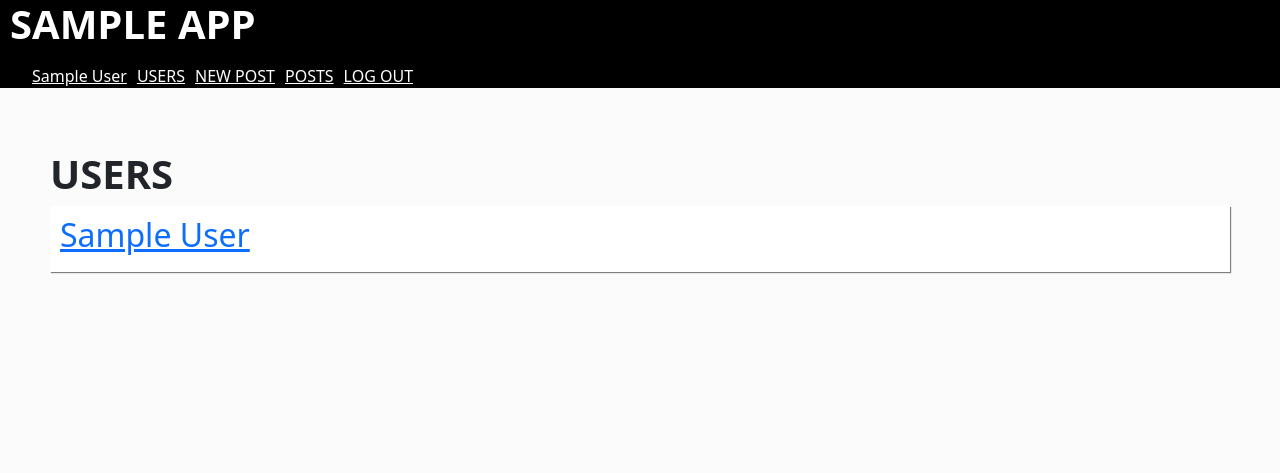
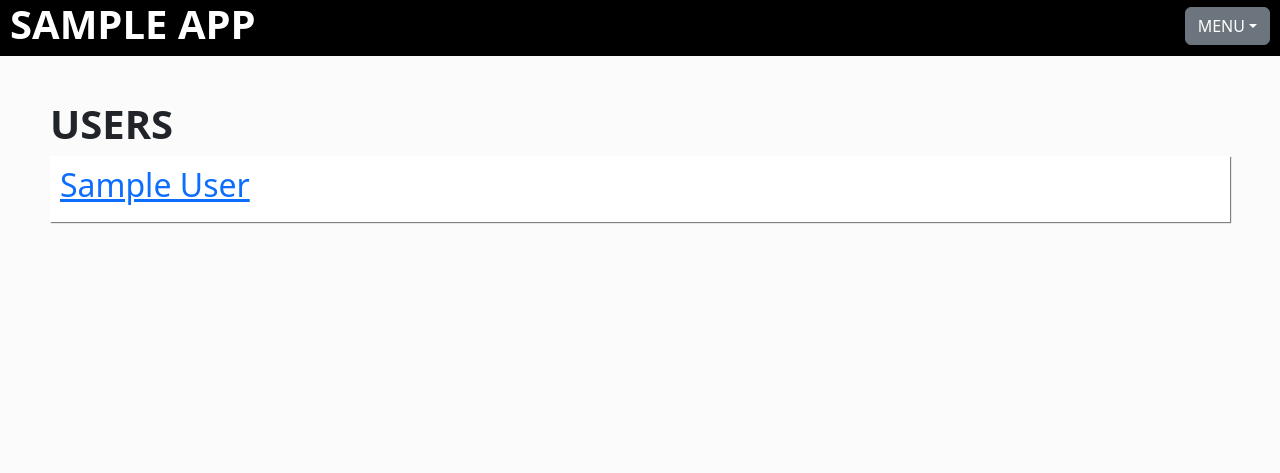
Before and after one commit to tanakadaichi1989/SNS_20171220, a Rails app: page /users in a window 1280 px wide. Shown: the top 473 px of the page. Run offline with Rails 7, Linux system fonts and the light colour scheme; the visitor is signed in with stand-in values (Sample User, id 1); style sheets or scripts are compiled from the project's sources; some libraries are stand-ins or nearby versions.

Commit message:
Add jquery

```diff
--- a/app/assets/javascripts/application.js
+++ b/app/assets/javascripts/application.js
@@ -10,9 +10,13 @@
 // Read Sprockets README (https://github.com/rails/sprockets#sprockets-directives) for details
 // about supported directives.
 //
-//= require jquery
-//= require jquery-ui/widgets/datepicker
 //= require rails-ujs
-//= require bootstrap
 //= require turbolinks
 //= require_tree .
+//= require jquery3
+//= require popper
+//= require bootstrap-sprockets
+
+$(function(){
+  $('.flash').delay(5000).fadeOut();
+});
--- a/app/assets/stylesheets/application.scss
+++ b/app/assets/stylesheets/application.scss
@@ -38,32 +38,21 @@ header{
   h1{
     color:white;
     margin-left:10px;
+    float:left;
   }
 
-  li{
-    float:left;
+  .dropdown{
+    margin-top:7px;
     margin-right:10px;
-    list-style:none;
-
-    a {
-      color:white;
-
-      &:hover{
-        color:white;
-      }
-
-      &:active{
-        color:white;
-      }
-    }
+    float:right;
   }
 }
 
 .flash{
-  position:relative;
-  top:100px;
+  position:fixed;
+  top:60px;
   left:50px;
-  z-index:5;
+  z-index:30;
   width:460px;
   font-weight:bolder;
 }
@@ -83,7 +72,7 @@ footer{
 }
 
 #yield{
-  margin-top:100px;
+  margin-top:50px;
   margin-bottom:100px;
   padding:50px;
 }
--- a/app/views/layouts/_header.html.erb
+++ b/app/views/layouts/_header.html.erb
@@ -1,19 +1,20 @@
  <header>
-      <h1>SAMPLE APP</h1>
+    <h1>SAMPLE APP</h1>
 
 
-    <div>
-      <ul>
+    <div class="dropdown">
+      <button class="btn btn-secondary dropdown-toggle" type="button" id="dropdownMenuButton" data-toggle="dropdown" aria-haspopup="true" aria-expanded="false">MENU</button>
+        <div class="dropdown-menu" aria-labelledby="dropdownMenuButton">
         <% if @current_user %>
-        <li><%= link_to(@current_user.name,"/users/#{@current_user.id}") %></li>
-        <li><%= link_to("USERS","/users") %></li>
-        <li><%= link_to("NEW POST","/posts/new") %></li>
-        <li><%= link_to("POSTS","/") %></li>
-        <li><%= link_to("LOG OUT","/logout",method:"post") %></li>
+        <%= link_to(@current_user.name,"/users/#{@current_user.id}",class: "dropdown-item") %></li>
+        <%= link_to("USERS","/users",class: "dropdown-item") %></li>
+        <%= link_to("NEW POST","/posts/new",class: "dropdown-item") %></li>
+        <%= link_to("POSTS","/",class: "dropdown-item") %></li>
+        <%= link_to("LOG OUT","/logout",method:"post",class: "dropdown-item") %></li>
         <% else %>
-        <li><%= link_to("SIGN UP","/signup") %></li>
-        <li><%= link_to("LOG IN","/login") %></li>
+        <%= link_to("SIGN UP","/signup",class: "dropdown-item") %></li>
+        <%= link_to("LOG IN","/login",class: "dropdown-item") %></li>
         <% end %>
-      </ul>
+        </div>
     </div>
 </header>
```
Also changed, not shown: Gemfile, Gemfile.lock.
